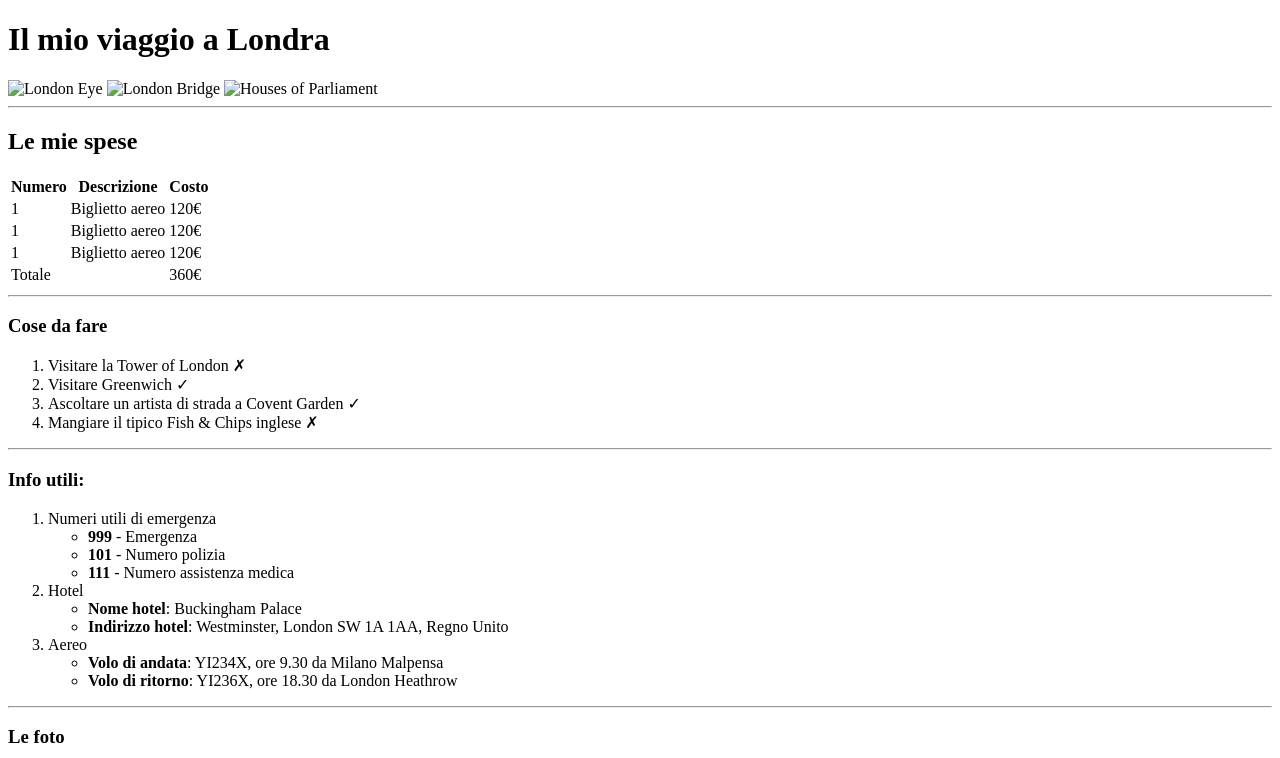
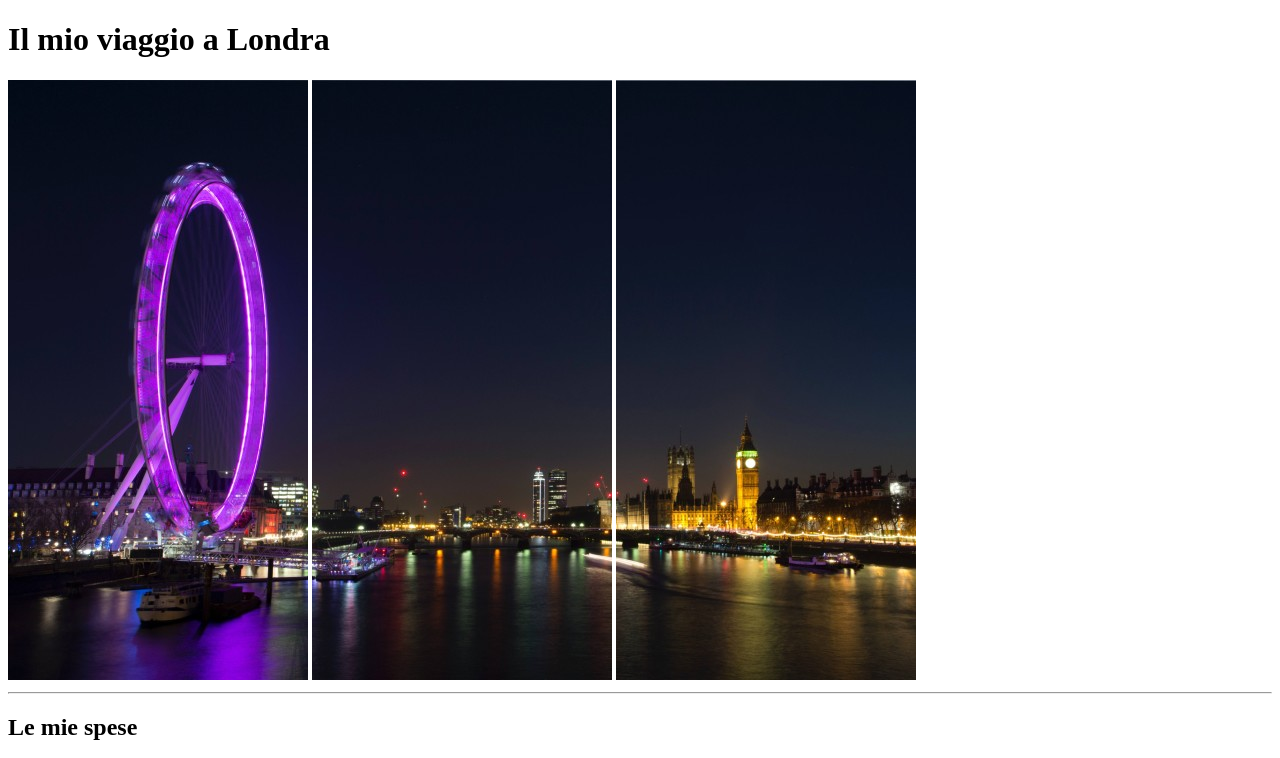
Before and after one commit to SimoneVerzeletti/html-london-trip, a plain HTML site: page index.html in a window 1280 px wide. Shown: the top 758 px of the page. Drawn offline with Linux system fonts and the light colour scheme; the site is published under a folder, as on GitHub Pages, so addresses that start at the root find nothing.

Commit message:
edit: src img

```diff
--- a/index.html
+++ b/index.html
@@ -7,9 +7,9 @@
 </head>
 <body>
     <h1>Il mio viaggio a Londra</h1>
-        <img src="/img/pexels-bill-emrich-230794-0.jpg" alt="London Eye">
-        <img src="/img/pexels-bill-emrich-230794-1.jpg" alt="London Bridge">
-        <img src="/img/pexels-bill-emrich-230794-2.jpg" alt="Houses of Parliament">
+        <img src="./img/pexels-bill-emrich-230794-0.jpg" alt="London Eye">
+        <img src="./img/pexels-bill-emrich-230794-1.jpg" alt="London Bridge">
+        <img src="./img/pexels-bill-emrich-230794-2.jpg" alt="Houses of Parliament">
     <hr>
     <h2>Le mie spese</h2>
     <!---- inserimento tabella 1 -->
```
